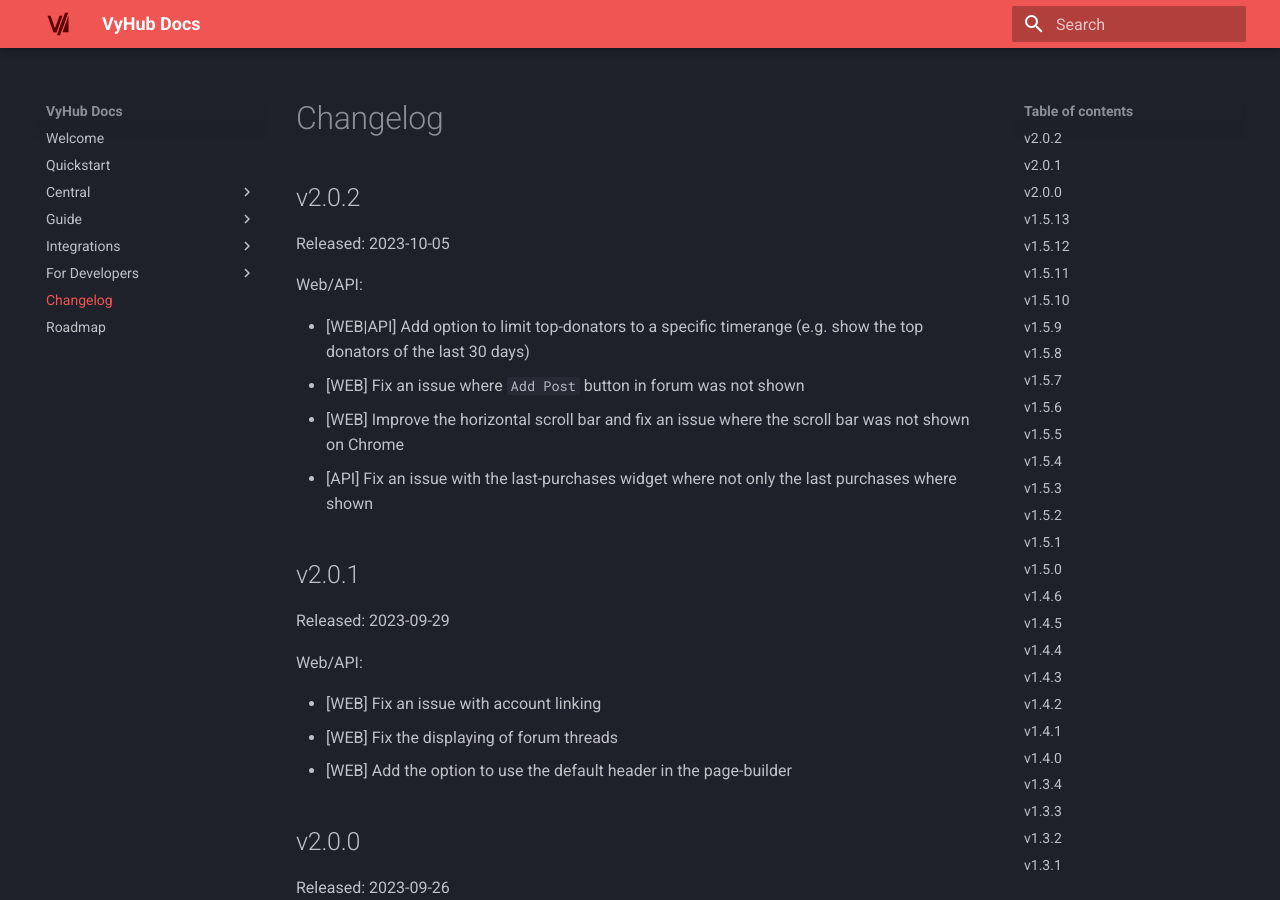
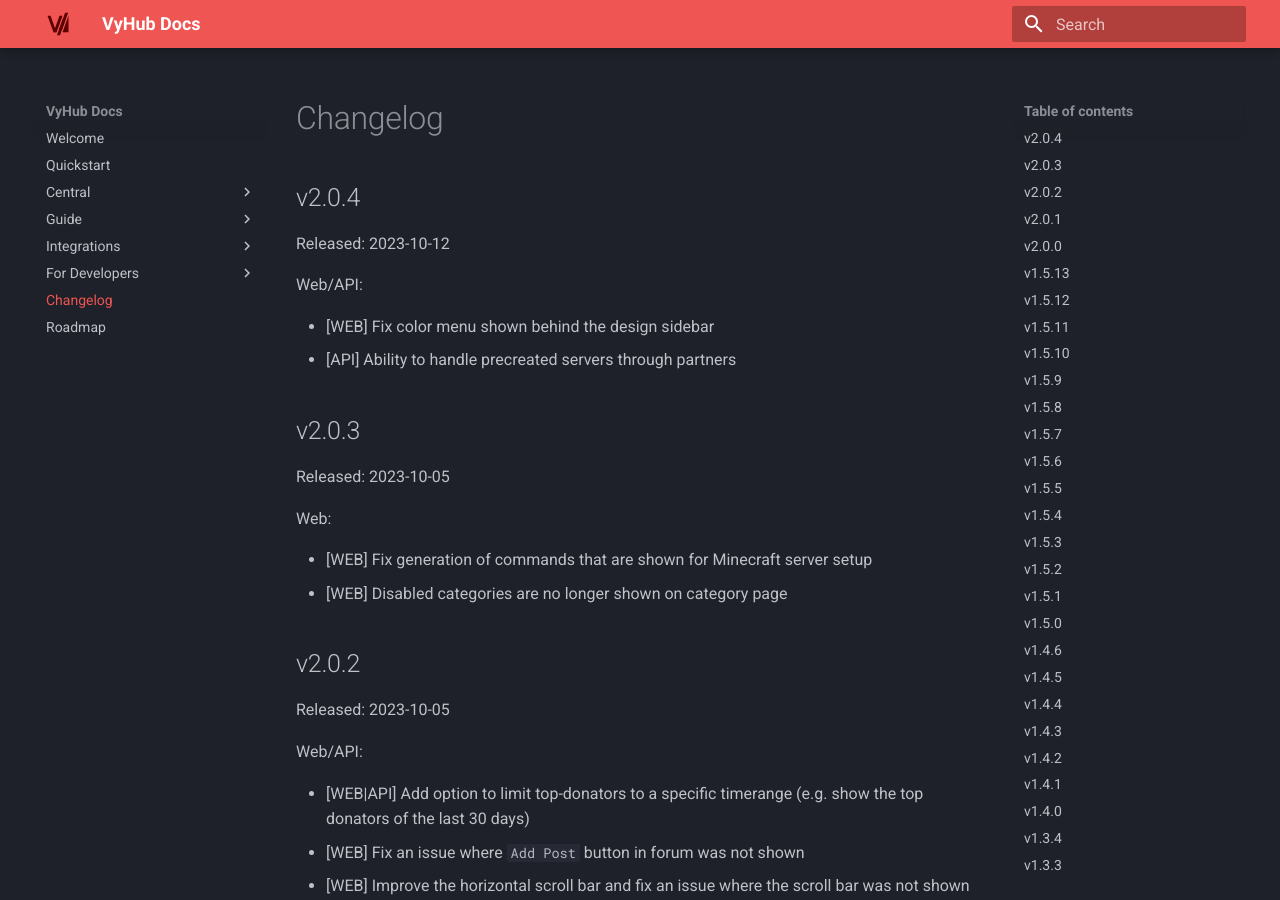
Before and after one commit to nyx-project/vyhub-documentation, an MkDocs documentation site: the page built from docs/changelog.md, in a window 1280 px wide and 900 px high. Built offline with MkDocs 1.6.1 and Material for MkDocs 9.7.7, drawn with Linux system fonts in a browser that asks for light colours; the version menu is left out.

Commit message:
Add 2.0.4 changelog

```diff
--- a/docs/changelog.md
+++ b/docs/changelog.md
@@ -1,4 +1,22 @@
 # Changelog
+
+## v2.0.4
+
+Released: 2023-10-12
+
+Web/API:
+
+- [WEB] Fix color menu shown behind the design sidebar
+- [API] Ability to handle precreated servers through partners
+
+## v2.0.3
+
+Released: 2023-10-05
+
+Web:
+
+- [WEB] Fix generation of commands that are shown for Minecraft server setup
+- [WEB] Disabled categories are no longer shown on category page
 
 ## v2.0.2
 
```
